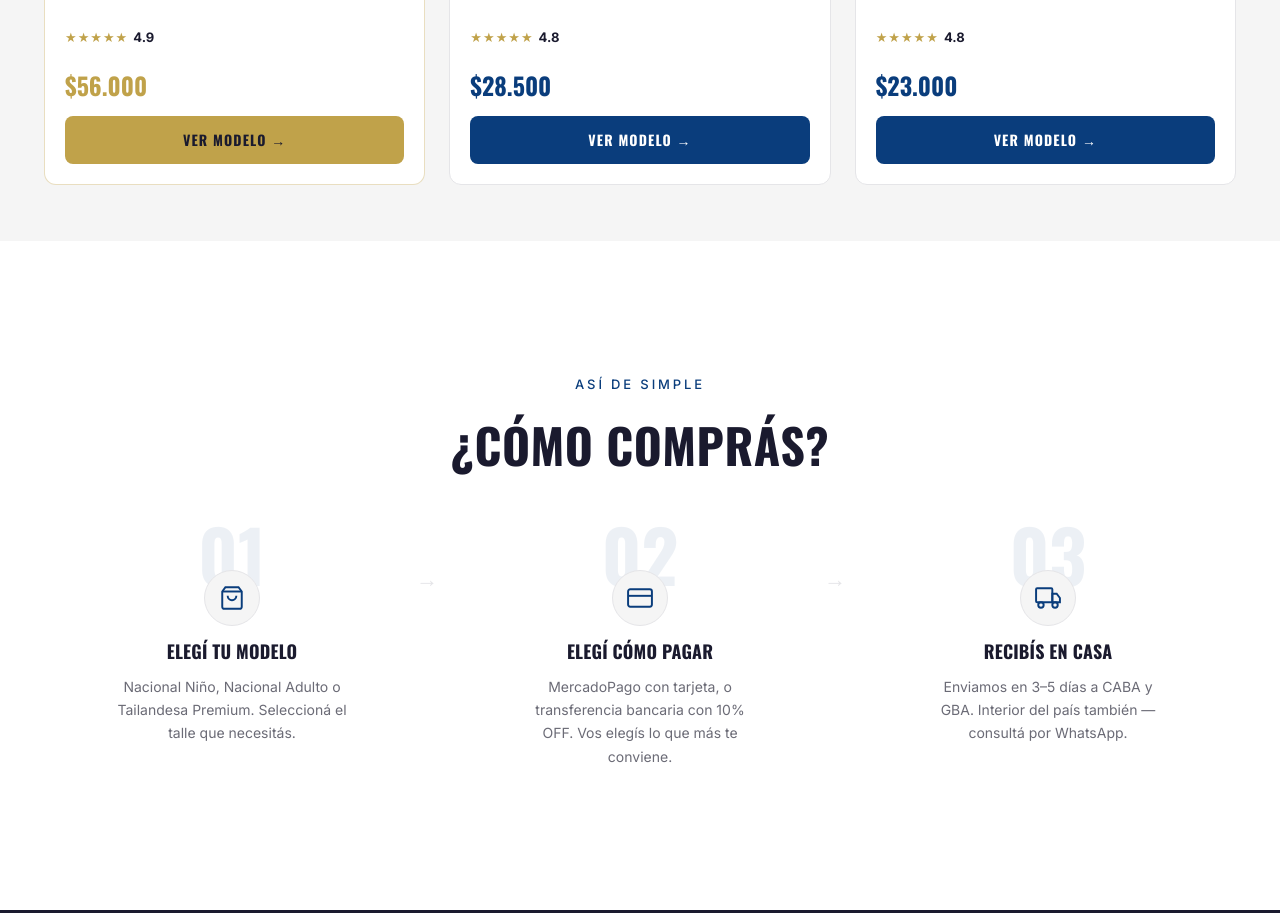
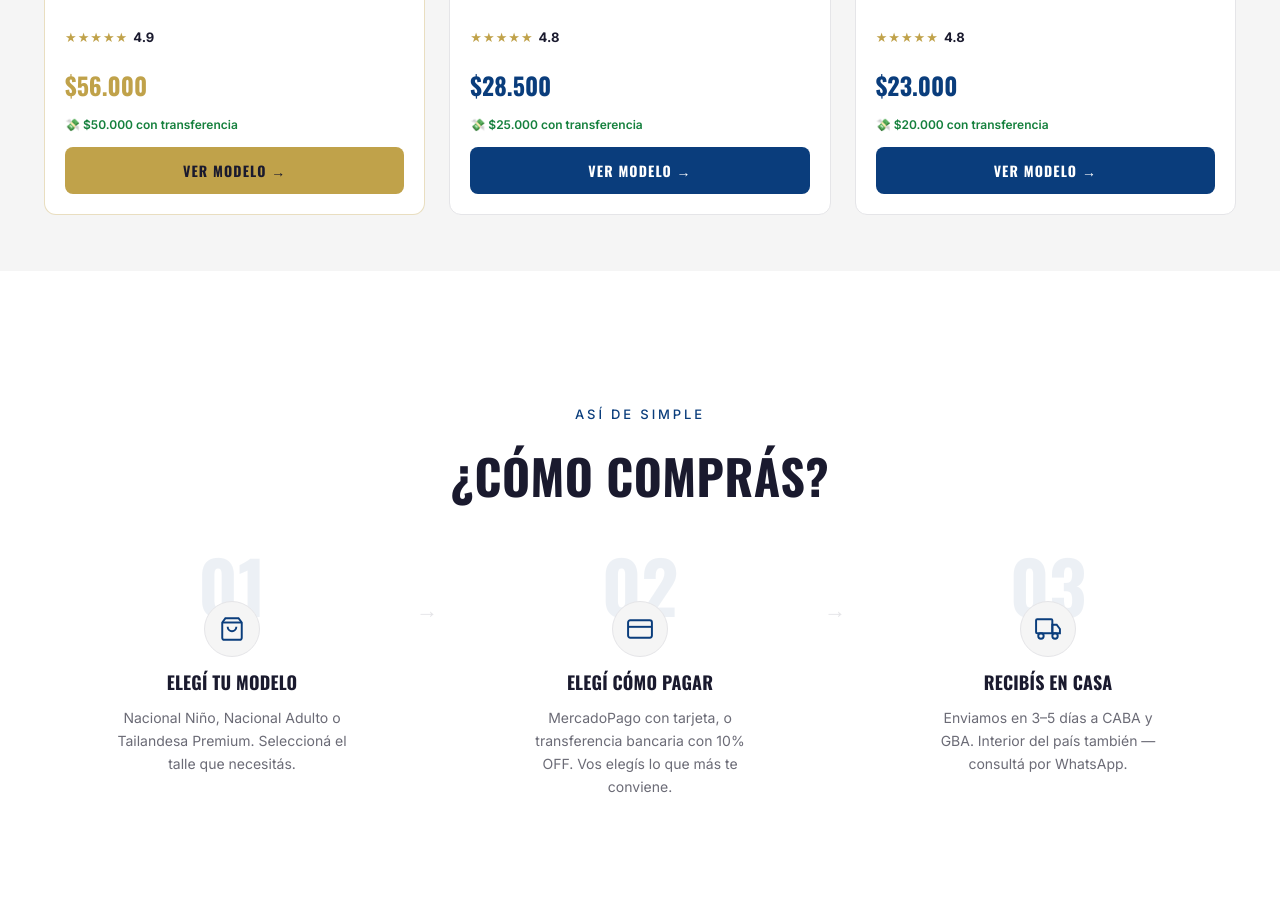
Before and after one commit to Carlos961961/tercerestrella, a website: page TercerEstrella/index.html in a window 1280 px wide. Shown: the part 1449-2362 px from the top of the page. Drawn offline with nearby package versions, Linux system fonts and the light colour scheme; no server answers.

Commit message:
Home: precio transferencia en cards de productos

```diff
--- a/TercerEstrella/index.html
+++ b/TercerEstrella/index.html
@@ -218,6 +218,7 @@
           <div class="sel-rating"><span class="sel-stars">★★★★★</span> <span class="sel-score">4.9</span></div>
           <div class="sel-foot">
             <span class="sel-price sel-price-prem">$56.000</span>
+            <span style="font-size:12px;color:#15803d;font-weight:600;">💸 $50.000 con transferencia</span>
             <span class="sel-cta sel-cta-prem">VER MODELO →</span>
           </div>
         </div>
@@ -234,6 +235,7 @@
           <div class="sel-rating"><span class="sel-stars">★★★★★</span> <span class="sel-score">4.8</span></div>
           <div class="sel-foot">
             <span class="sel-price">$28.500</span>
+            <span style="font-size:12px;color:#15803d;font-weight:600;">💸 $25.000 con transferencia</span>
             <span class="sel-cta">VER MODELO →</span>
           </div>
         </div>
@@ -250,6 +252,7 @@
           <div class="sel-rating"><span class="sel-stars">★★★★★</span> <span class="sel-score">4.8</span></div>
           <div class="sel-foot">
             <span class="sel-price">$23.000</span>
+            <span style="font-size:12px;color:#15803d;font-weight:600;">💸 $20.000 con transferencia</span>
             <span class="sel-cta">VER MODELO →</span>
           </div>
         </div>
```
